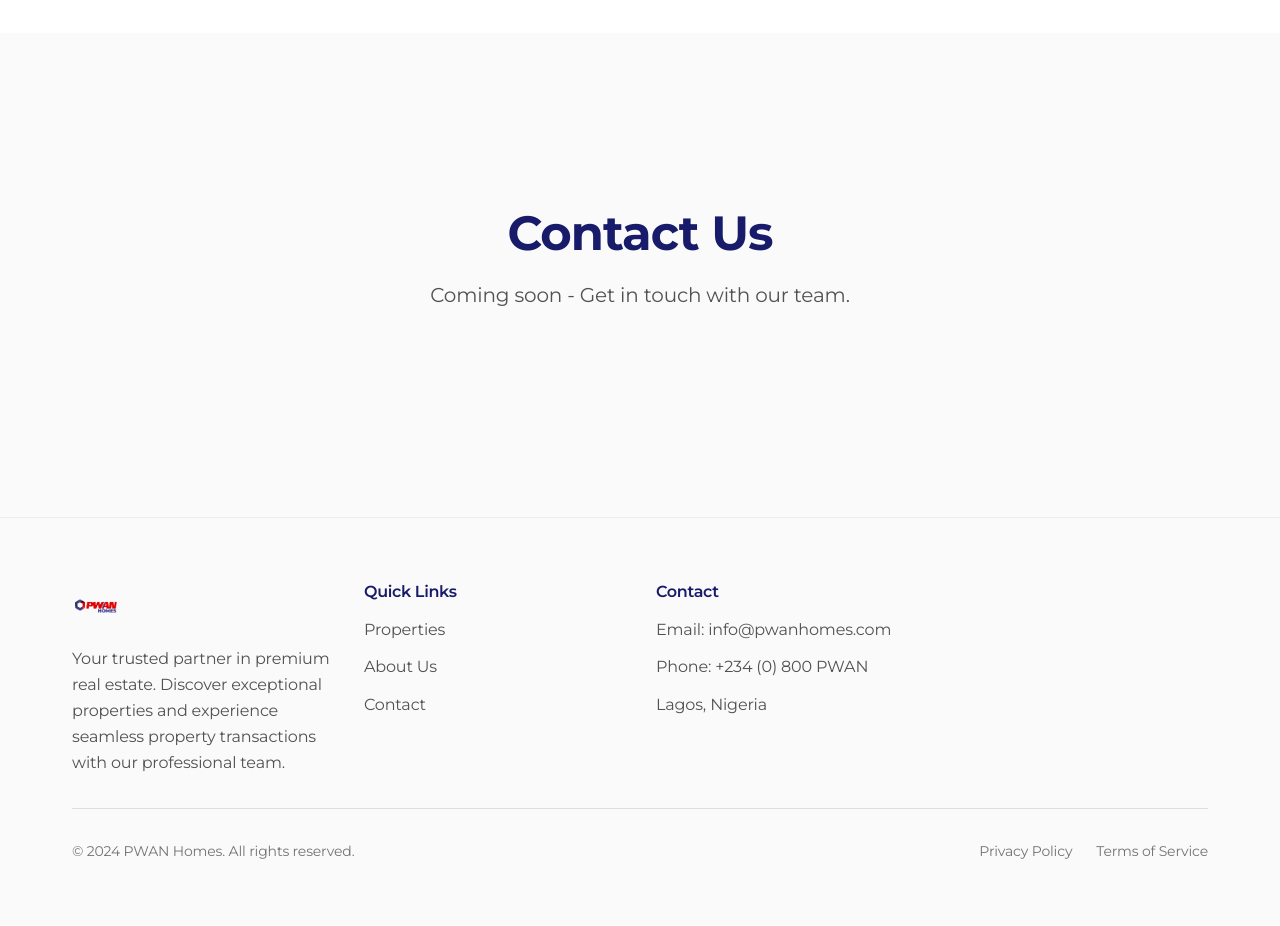
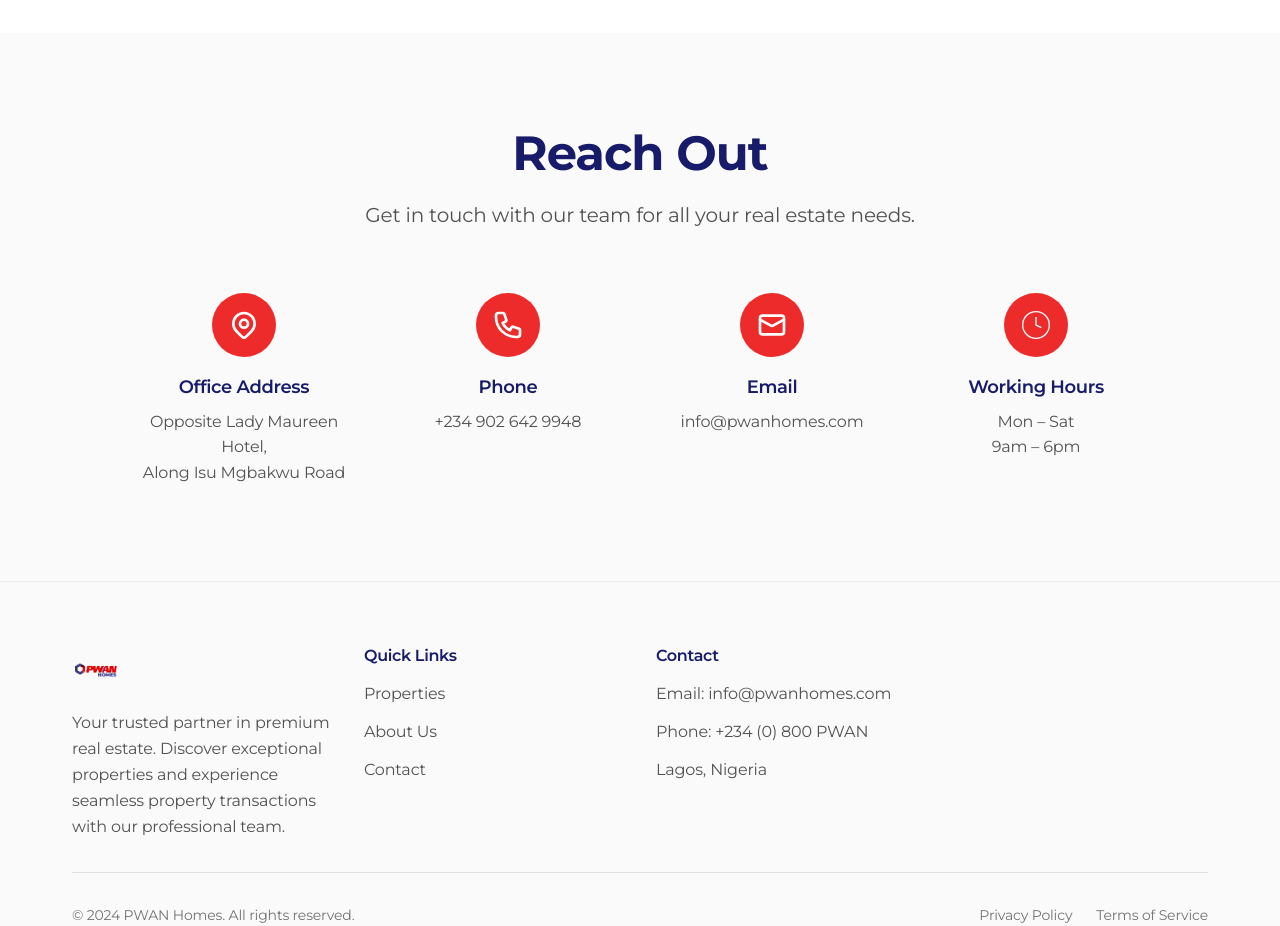
Before and after one commit to vincereonetwothree-rgb/pwan-property-flow, a React (Vite) app: page / in a window 1280 px wide. Shown: the part 2760-3686 px from the top of the page. Built offline with nearby package versions, Linux system fonts and the light colour scheme.

Commit message:
Update Contact Section
Update contact information and section title in the Contact Us section.

```diff
--- a/src/pages/Index.tsx
+++ b/src/pages/Index.tsx
@@ -108,16 +108,78 @@ const Index = () => {
         </PWANContainer>
       </PWANSection>
 
-      {/* Contact Section Placeholder */}
+      {/* Contact Section */}
       <PWANSection id="contact" className="bg-neutral-50">
         <PWANContainer>
-          <div className="text-center py-20">
+          <div className="text-center mb-16">
             <h2 className="text-4xl md:text-5xl font-bold text-pwan-navy mb-6">
-              Contact Us
+              Reach Out
             </h2>
             <p className="text-xl text-neutral-600 max-w-2xl mx-auto mb-8">
-              Coming soon - Get in touch with our team.
+              Get in touch with our team for all your real estate needs.
             </p>
+          </div>
+
+          <div className="grid md:grid-cols-2 lg:grid-cols-4 gap-8 max-w-5xl mx-auto">
+            {/* Office Address */}
+            <div className="text-center">
+              <div className="w-16 h-16 bg-pwan-red rounded-full flex items-center justify-center mx-auto mb-4">
+                <svg className="w-8 h-8 text-white" fill="none" stroke="currentColor" viewBox="0 0 24 24">
+                  <path strokeLinecap="round" strokeLinejoin="round" strokeWidth={2} d="M17.657 16.657L13.414 20.9a1.998 1.998 0 01-2.827 0l-4.244-4.243a8 8 0 1111.314 0z" />
+                  <path strokeLinecap="round" strokeLinejoin="round" strokeWidth={2} d="M15 11a3 3 0 11-6 0 3 3 0 016 0z" />
+                </svg>
+              </div>
+              <h3 className="text-lg font-semibold text-pwan-navy mb-2">Office Address</h3>
+              <p className="text-neutral-600">
+                Opposite Lady Maureen Hotel,<br />
+                Along Isu Mgbakwu Road
+              </p>
+            </div>
+
+            {/* Phone */}
+            <div className="text-center">
+              <div className="w-16 h-16 bg-pwan-red rounded-full flex items-center justify-center mx-auto mb-4">
+                <svg className="w-8 h-8 text-white" fill="none" stroke="currentColor" viewBox="0 0 24 24">
+                  <path strokeLinecap="round" strokeLinejoin="round" strokeWidth={2} d="M3 5a2 2 0 012-2h3.28a1 1 0 01.948.684l1.498 4.493a1 1 0 01-.502 1.21l-2.257 1.13a11.042 11.042 0 005.516 5.516l1.13-2.257a1 1 0 011.21-.502l4.493 1.498a1 1 0 01.684.949V19a2 2 0 01-2 2h-1C9.716 21 3 14.284 3 6V5z" />
+                </svg>
+              </div>
+              <h3 className="text-lg font-semibold text-pwan-navy mb-2">Phone</h3>
+              <p className="text-neutral-600">
+                <a href="tel:+2349026429948" className="hover:text-pwan-red transition-colors">
+                  +234 902 642 9948
+                </a>
+              </p>
+            </div>
+
+            {/* Email */}
+            <div className="text-center">
+              <div className="w-16 h-16 bg-pwan-red rounded-full flex items-center justify-center mx-auto mb-4">
+                <svg className="w-8 h-8 text-white" fill="none" stroke="currentColor" viewBox="0 0 24 24">
+                  <path strokeLinecap="round" strokeLinejoin="round" strokeWidth={2} d="M3 8l7.89 4.26a2 2 0 002.22 0L21 8M5 19h14a2 2 0 002-2V7a2 2 0 00-2-2H5a2 2 0 00-2 2v10a2 2 0 002 2z" />
+                </svg>
+              </div>
+              <h3 className="text-lg font-semibold text-pwan-navy mb-2">Email</h3>
+              <p className="text-neutral-600">
+                <a href="mailto:info@pwanhomes.com" className="hover:text-pwan-red transition-colors">
+                  info@pwanhomes.com
+                </a>
+              </p>
+            </div>
+
+            {/* Working Hours */}
+            <div className="text-center">
+              <div className="w-16 h-16 bg-pwan-red rounded-full flex items-center justify-center mx-auto mb-4">
+                <svg className="w-8 h-8 text-white" fill="none" stroke="currentColor" viewBox="0 0 24 24">
+                  <circle cx="12" cy="12" r="10"></circle>
+                  <polyline points="12,6 12,12 16,14"></polyline>
+                </svg>
+              </div>
+              <h3 className="text-lg font-semibold text-pwan-navy mb-2">Working Hours</h3>
+              <p className="text-neutral-600">
+                Mon – Sat<br />
+                9am – 6pm
+              </p>
+            </div>
           </div>
         </PWANContainer>
       </PWANSection>
```
